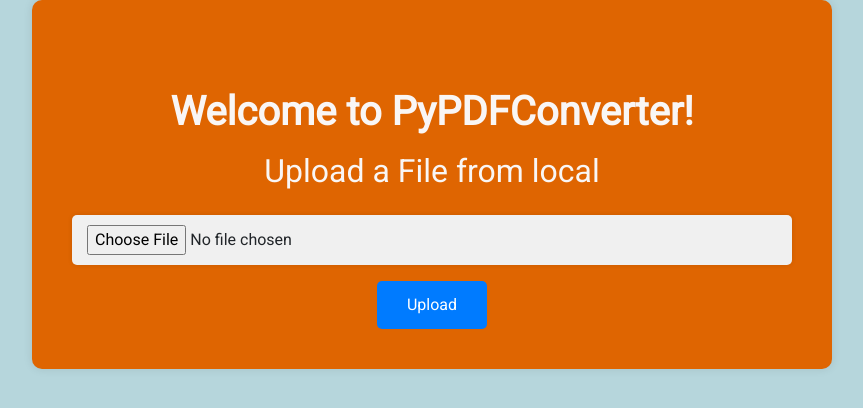
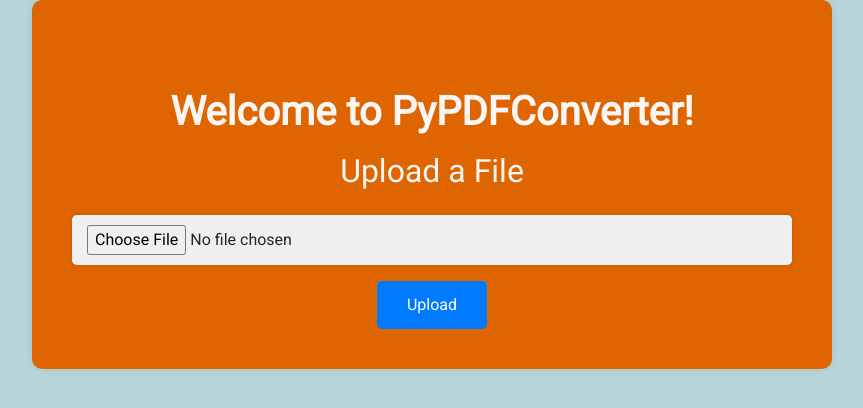
Before and after one commit to Manish-Sharma-1810/PDFExtractor, a Flask app: page / in a window 1280 px wide. Shown: the top 408 px of the page, without its empty margins (208-1071 px from the left). Run offline with Flask 3, Linux system fonts and the light colour scheme; some libraries are stand-ins or nearby versions.

Commit message:
reverted my changes

```diff
--- a/app/templates/index.html
+++ b/app/templates/index.html
@@ -16,7 +16,7 @@
 <body>
     <div class="container">
         <h1 class="display-5 text-center mt-5 mb-3"><b>Welcome to PyPDFConverter!</b></h1>
-        <h2 class="text-center">Upload a File from local</h2>
+        <h2 class="text-center">Upload a File </h2>
         <!-- Flash messages -->
         {% with messages = get_flashed_messages(with_categories=true) %}
             {% if messages %}
```
